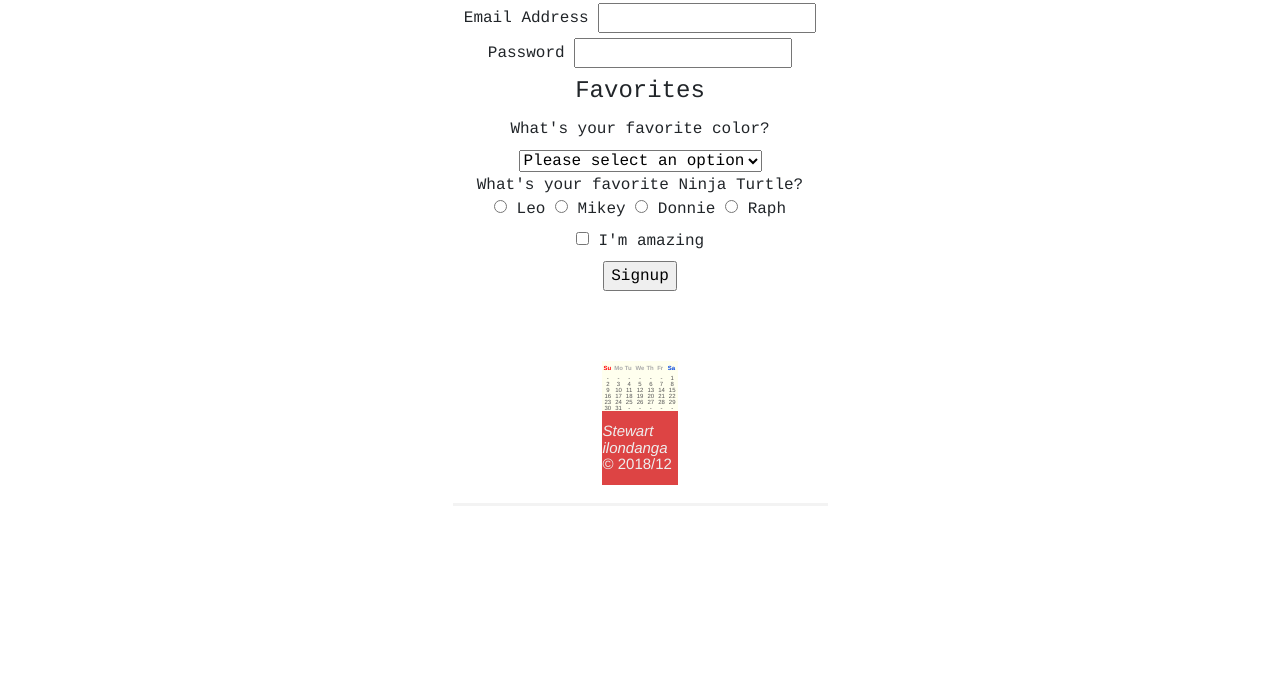
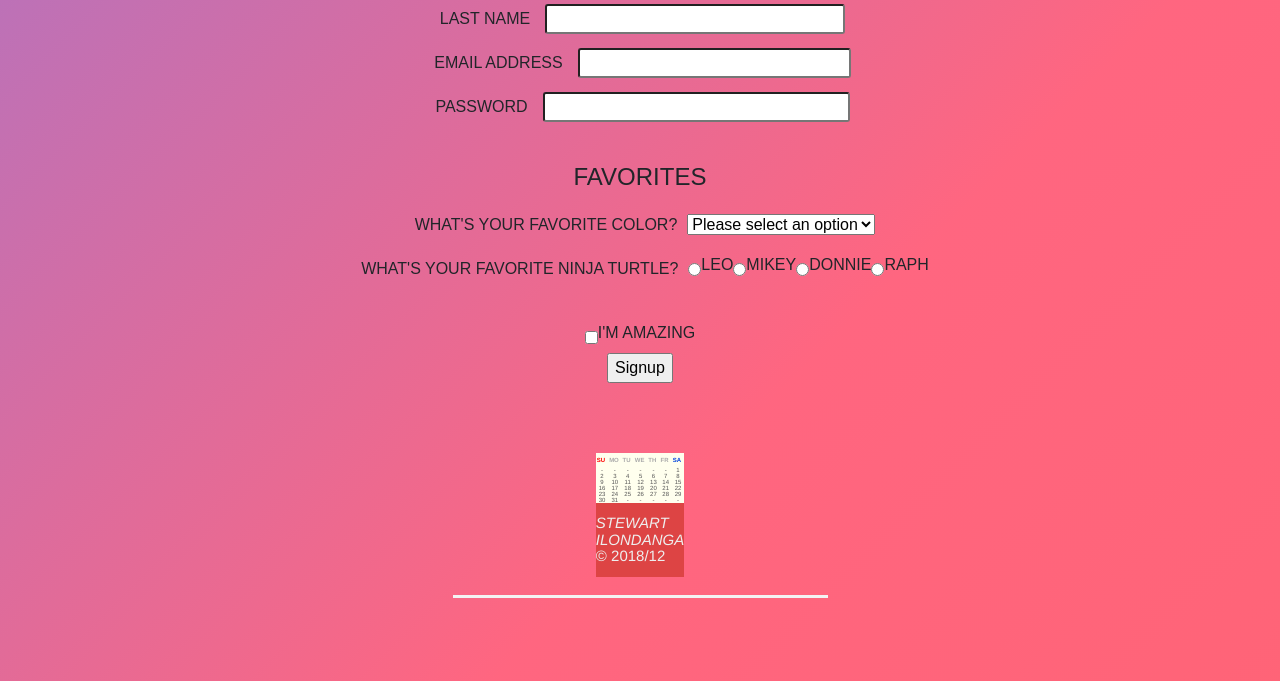
Before and after one commit to stewilondanga/colourchange-signup, a plain HTML site: page index.html in a window 1280 px wide. Shown: the part 119-800 px from the top of the page. Drawn offline with nearby package versions, Linux system fonts and the light colour scheme.

Commit message:
add css/styles.css

```diff
--- a/css/styles.css
+++ b/css/styles.css
@@ -19,6 +19,80 @@ body {
 
 .my_social a img {
   height: 1.5em;
+}
+
+@import url('https://fonts.googleapis.com/css?family=Nanum+Gothic|PT+Sans');
+* {
+  box-sizing: border-box;
+}
+
+div{
+  text-transform: uppercase;
+}
+
+h1{
+  font-family: 'PT Sans', sans-serif;
+/*   font-family: 'Nanum Gothic', sans-serif */
+}
+
+.center, .signup__field, .signup__button{
+   display: flex;
+  justify-content: center;
+  align-items: center;
+}
+
+body{
+  background:linear-gradient(-45deg, #ff9966, #ff5e62, #ff6680, #6680ff);
+  background-size:
+    400% 400%;
+animation-name: background-animation;
+  animation-duration:6s;
+  animation-timing-function:
+  ease;
+  animation-iteration-count:infinite;
+  padding: 10px;
+  font-family: 'Nanum Gothic', sans-serif;
+}
+
+@keyframes background-animation {0%
+  {background-position:0% 50%}
+    50% {background-position:100% 50%}
+    100% {background-position:0% 50%}
+}
+
+.header{
+  padding: 5px;
+  text-align: center;
+}
+input[type=email]{
+  width: 273px;
+  margin: 5px;
+}
+input[type=password]{
+  width: 307px;
+  margin: 5px;
+}
+
+fieldset{
+  margin: 30px;
+}
+
+input[type=text] {
+  width: 300px;
+  margin: 5px;
+}
+
+input[type=email]{
+
+}
+
+.input-field{
+  border-radius: 3px;
+ width:150px;
+}
+
+.label{
+  margin: 10px;
 }
 
 .containers {
```
